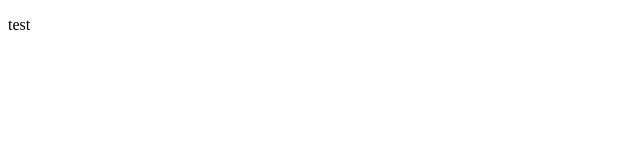
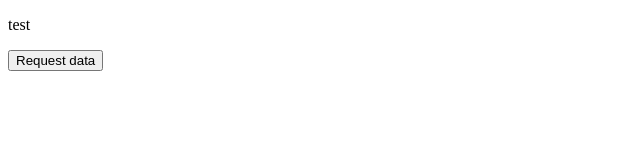
Before and after one commit to drew4n/drew4n.github.io, a plain HTML site: page spotifyauthmid.html in a window 1280 px wide. Shown: the whole page, without its empty margins (0-640 px from the left). Drawn offline with Linux system fonts and the light colour scheme.

Commit message:
Update spotifyauthmid.html

```diff
--- a/spotifyauthmid.html
+++ b/spotifyauthmid.html
@@ -3,5 +3,6 @@
 <body>
 <p>test</p>
 <script src="../spotifyauth.js"></script>
+<button type="button" onclick="startup()">Request data</button>
 </body>
 </html>
```
